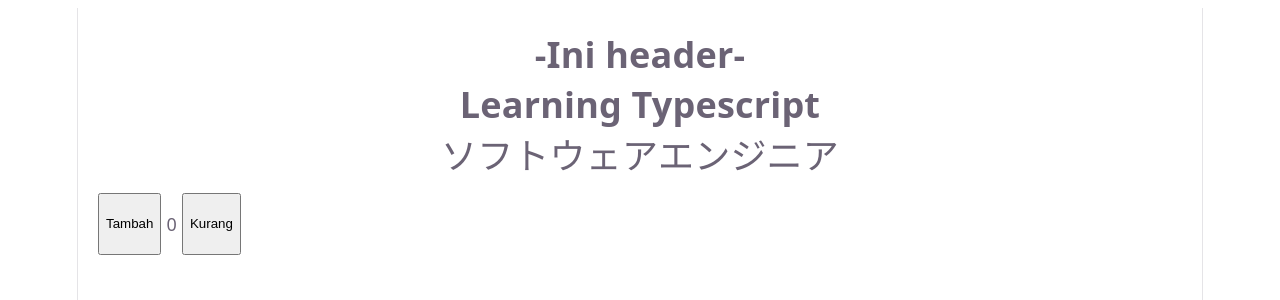
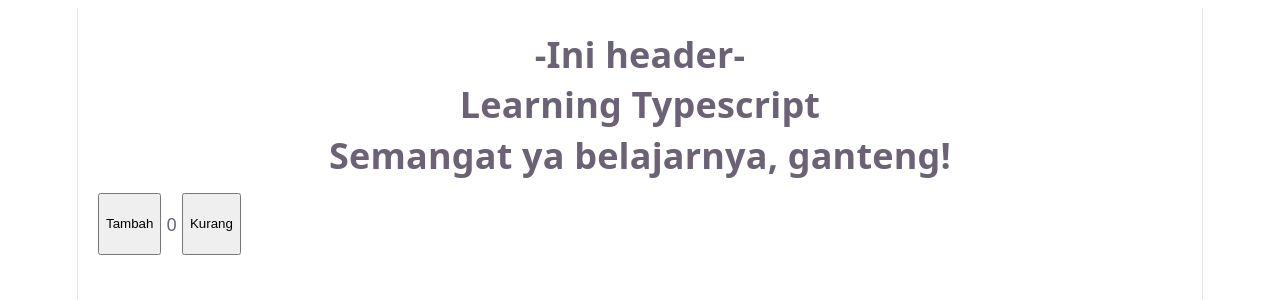
Before and after one commit to Stussyz/firstMiniProjectTypescript, a React (Vite) app: page / in a window 1280 px wide. Shown: the top 300 px of the page. Built offline with nearby package versions, Linux system fonts and the light colour scheme.

Commit message:
change header message

```diff
--- a/src/components/Welcome.tsx
+++ b/src/components/Welcome.tsx
@@ -1,5 +1,5 @@
 function Welcome () {
-    return <h1>ソフトウェアエンジニア</h1>;
+    return <h1>Semangat ya belajarnya, ganteng!</h1>;
 }
 
 export default Welcome;
```
